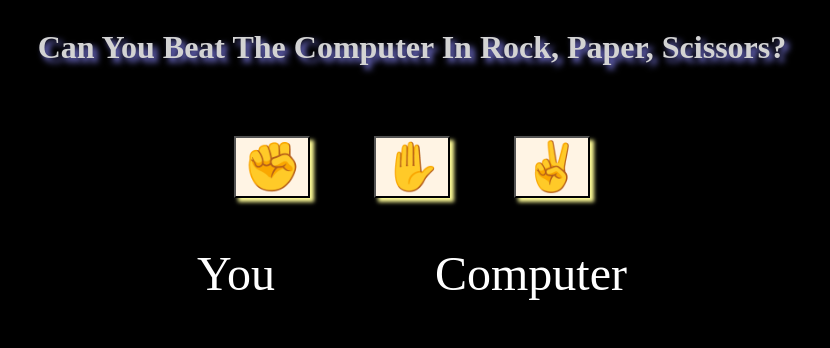
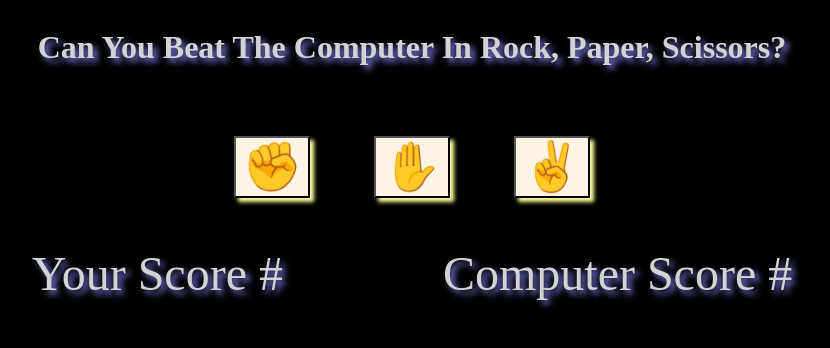
Before and after one commit to hduger/rock_paper_scissors, a plain HTML site: page index.html in a window 1280 px wide. Shown: the whole page, without its empty margins (228-1058 px from the left). Drawn offline with Linux system fonts and the light colour scheme.

Commit message:
added styling for classes

```diff
--- a/index.html
+++ b/index.html
@@ -17,8 +17,8 @@
             <button>✌️</button>
         </div>
         <div class="players">
-            <div class="you">You</div>
-            <div class="computer">Computer</div>
+            <div class="you">Your Score <span class="plrScore">#</span></div>
+            <div class="computer">Computer Score <span class="cptScore">#</span></div>
         </div>
     </div>
 </body>
--- a/style.css
+++ b/style.css
@@ -35,7 +35,8 @@ button {
 }
 
 .players {
-    color: white;
+    color: lightgrey;
+    text-shadow: 4px 4px 6px rgb(132, 130, 241);
     font-size: 48px;
     display: flex;
     flex-direction: row;
```
